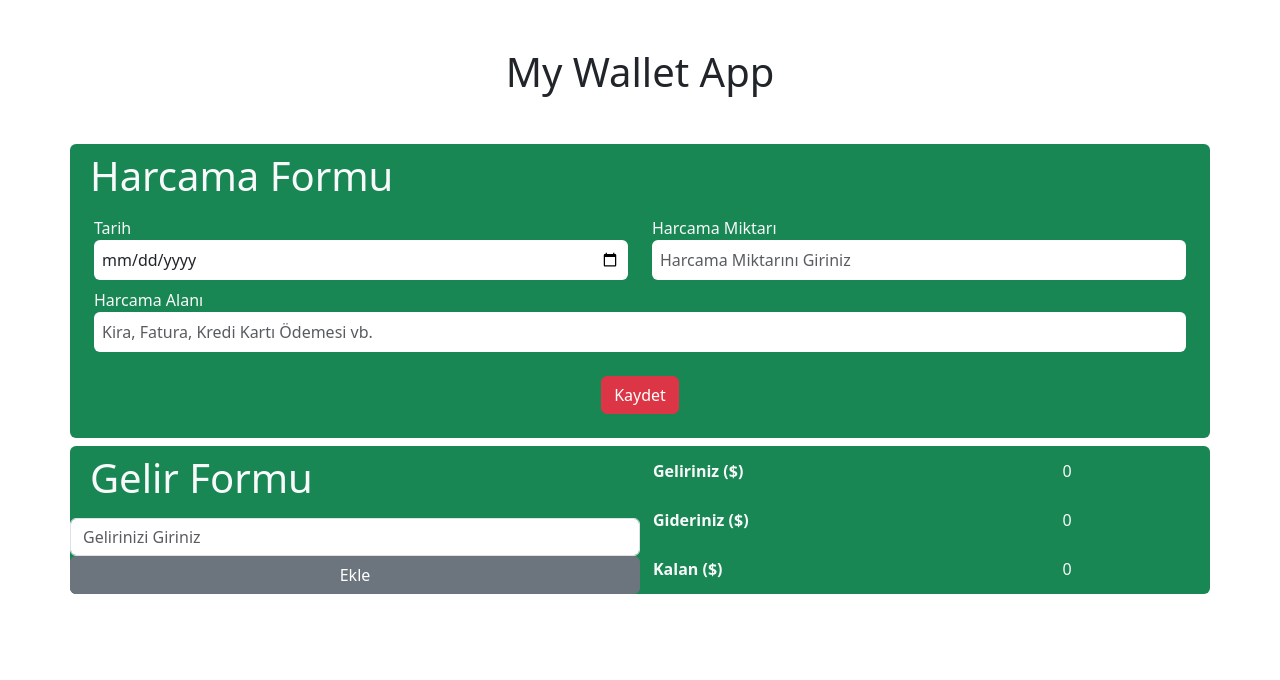
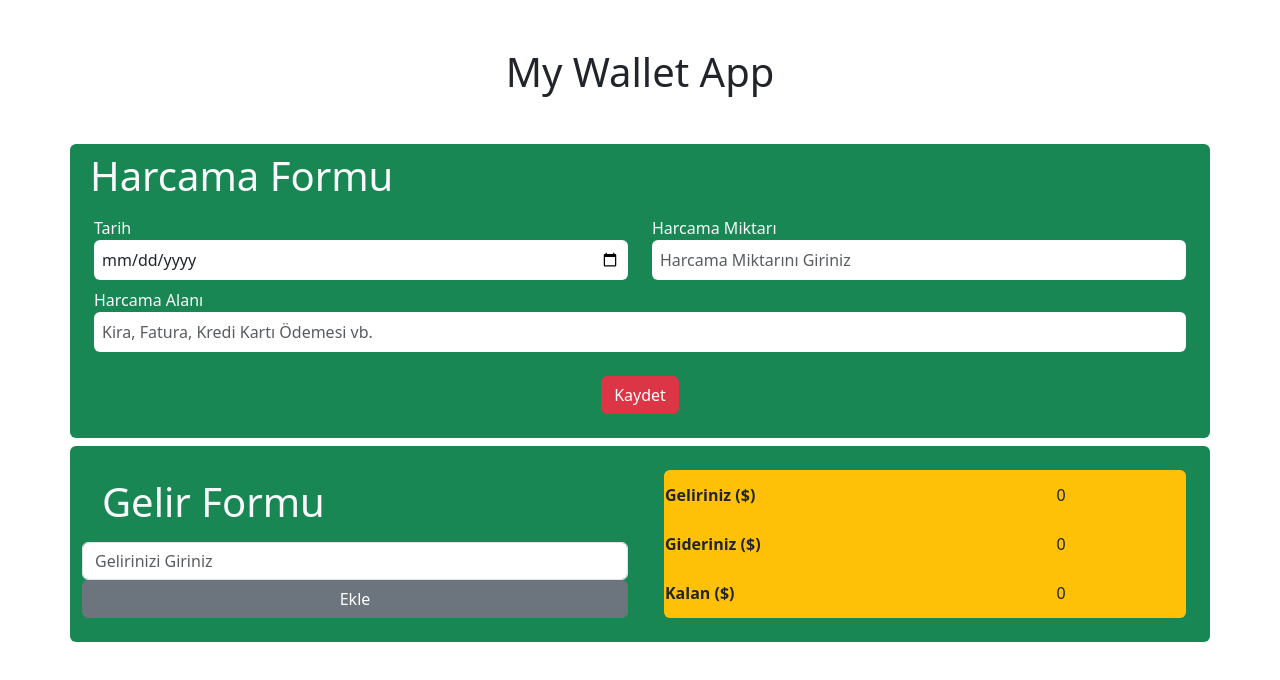
Before and after one commit to nurdoganbahadir/WalletApp, a plain HTML site: page index.html in a window 1280 px wide. Drawn offline with nearby package versions, Linux system fonts and the light colour scheme.

Commit message:
gelir formu and table design update

```diff
--- a/index.html
+++ b/index.html
@@ -52,7 +52,7 @@
     </div>
     <div class="container bg-success rounded-2 text-light my-2">
       <div class="row">
-        <div class="col-6">
+        <div class="col-6 p-4">
           <h1 class="p-2">Gelir Formu</h1>
           <form action="" class="row">
             <input
@@ -65,8 +65,8 @@
             <button type="submit" class="btn btn-secondary">Ekle</button>
           </form>
         </div>
-        <div class="col-6">
-          <table class="w-100 h-100">
+        <div class="col-6 p-4 text-dark">
+          <table class="w-100 h-100 bg-warning rounded-2">
             <tr>
               <th class="w-75">Geliriniz ($)</th>
               <td>0</td>
```
